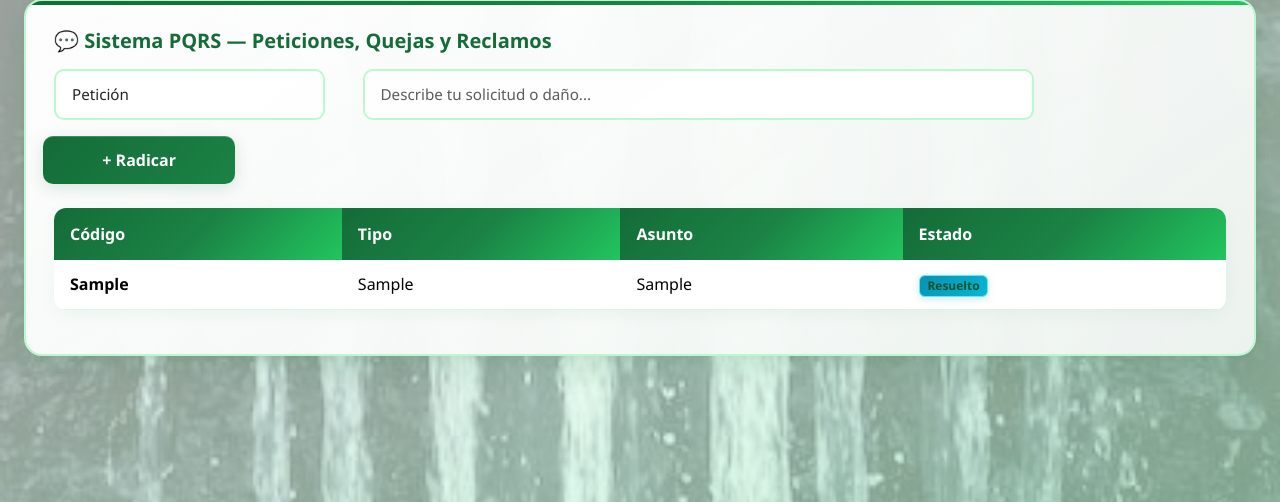
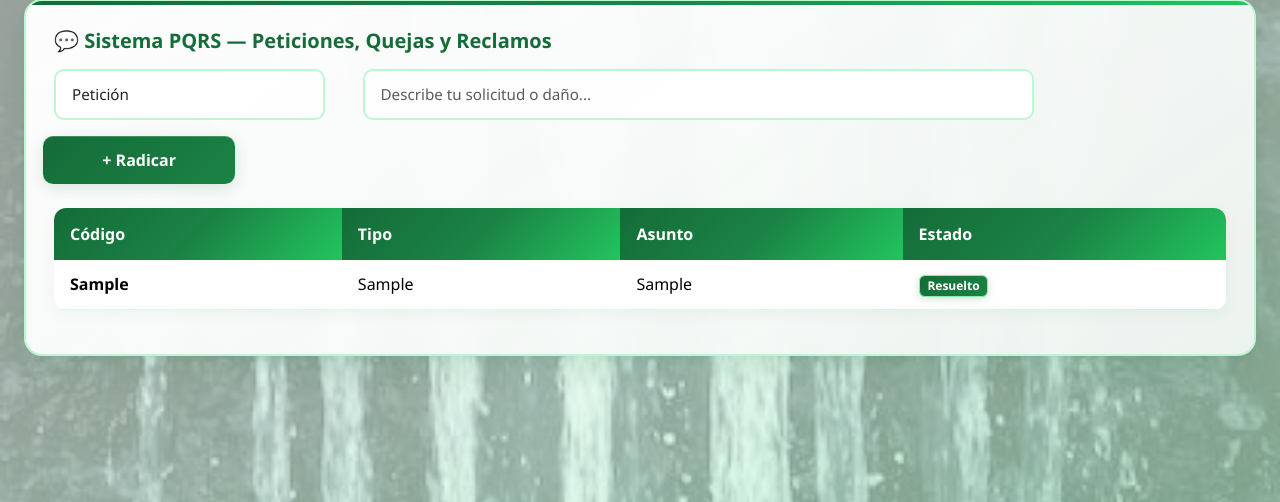
Before and after one commit to Andrealo233/proyecto-v, a Flask app: page /pqrs in a window 1280 px wide. Shown: the part 180-682 px from the top of the page. Run offline with Flask 3, Linux system fonts and the light colour scheme; tables that the repository leaves empty or names only in its code hold one stand-in row (values such as "Sample post"); some libraries are stand-ins or nearby versions.

Commit message:
Color PQRS status badges by state

```diff
--- a/templates/pqrs.html
+++ b/templates/pqrs.html
@@ -14,7 +14,7 @@
     <thead><tr><th>Código</th><th>Tipo</th><th>Asunto</th><th>Estado</th></tr></thead>
     <tbody>
       {% for p in pqrs %}
-      <tr><td class="fw-bold">{{ p.codigo }}</td><td>{{ p.tipo }}</td><td>{{ p.asunto }}</td><td><span class="badge bg-info text-dark">{{ p.estado }}</span></td></tr>
+      <tr><td class="fw-bold">{{ p.codigo }}</td><td>{{ p.tipo }}</td><td>{{ p.asunto }}</td><td><span class="badge {% if p.estado == 'En proceso' %}bg-warning{% elif p.estado == 'Resuelto' %}bg-success{% else %}bg-info{% endif %}">{{ p.estado }}</span></td></tr>
       {% endfor %}
     </tbody>
   </table>
```
